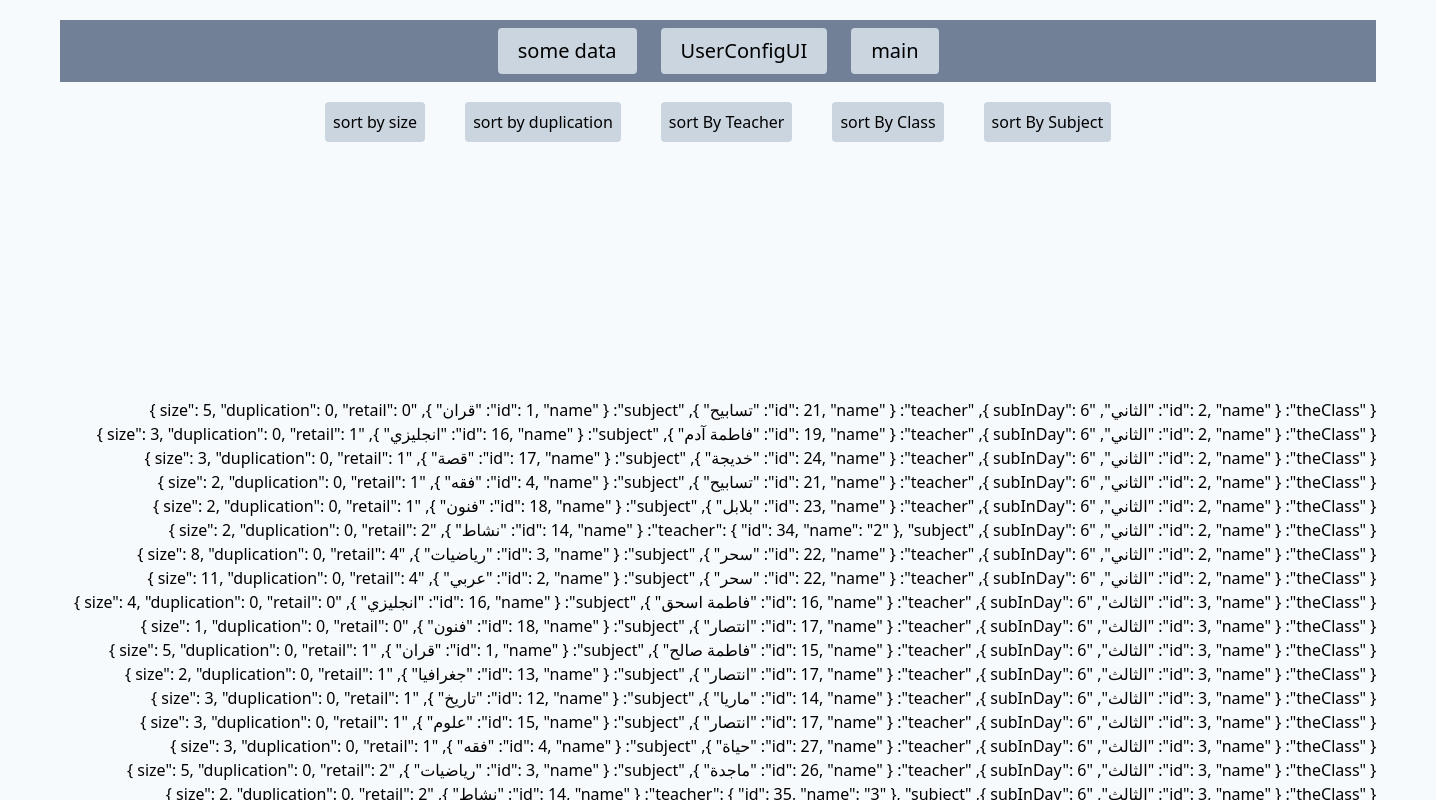
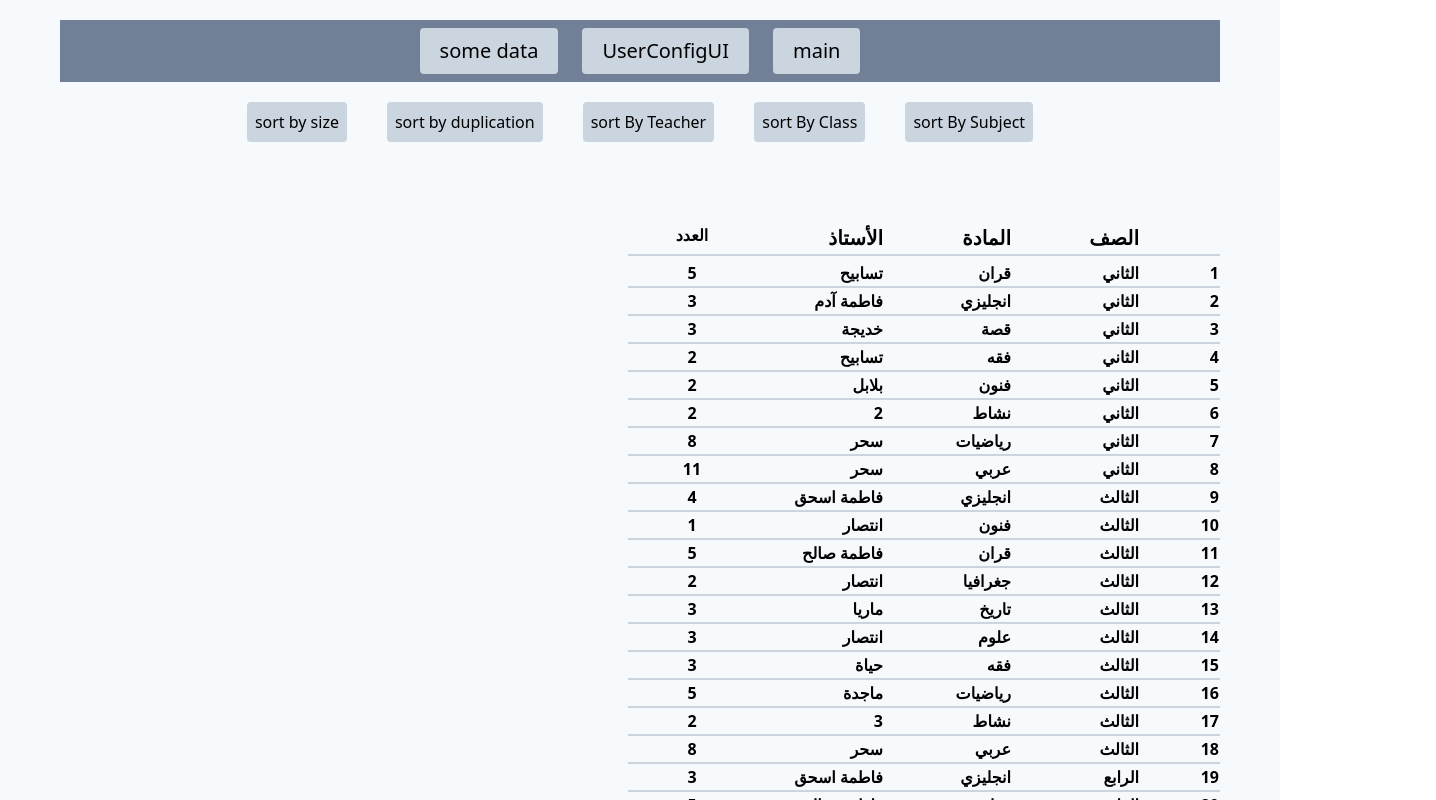
Before and after one commit to m-HARD/Weekly-Classs-Chedule-Source, a Vue app: page / in a window 1280 px wide. Both pictures are taken after a click on the element "UserConfigUI". Shown: the top 800 px of the page, 1436 px wide, since content can reach past the window. Built offline with nearby package versions, Linux system fonts and the light colour scheme.

Commit message:
add table to show user config

```diff
--- a/src/App.vue
+++ b/src/App.vue
@@ -1,6 +1,6 @@
 <template>
-  <div name="App">
-    <div class="bg-gray-100 min-h-screen" style="width: max-content;" dir="rtl">
+  <div name="App" style="min-width: -webkit-fill-available;width: max-content;">
+    <div class="bg-gray-100 min-h-screen" dir="rtl">
       <div class="p-5 mx-10">
         <nav class="w-full py-2 flex justify-center bg-gray-600">
           <span @click="navigate('app-main-ui')" class="mx-3 px-5 py-2 text-xl cursor-pointer bg-gray-400 rounded">main</span>
--- a/src/pages/MainUI.vue
+++ b/src/pages/MainUI.vue
@@ -21,7 +21,7 @@
 
       <div class="w-full mt-20">
 
-        <table class="w-full table-auto mt-10" v-for="theClass in classes" :key="theClass.id">
+        <table class="table-auto mt-10" v-for="theClass in classes" :key="theClass.id">
           <thead>
             <tr class="flex flex-wrap font-bold mb-1 border-b-2 border-gray-400">
               <td class="w-64 font-extrabold text-xl">الصف {{ theClass.name }}</td>
--- a/src/pages/UserConfigUI.vue
+++ b/src/pages/UserConfigUI.vue
@@ -14,17 +14,38 @@
           @click="sortUserConfigBySize()">sort by size</button>
       </div>
 
-      <div class="mt-64">
-        <ul v-for="(userconfig,i) in defultUserConfigBeforeChange" :key="i">
-          <li>{{ userconfig }}</li>
-        </ul>
+      <div class="w-full mt-20">
+
+        <table class="table-auto mt-10">
+          <thead>
+            <tr class="flex flex-wrap font-bold mb-1 border-b-2 border-gray-400">
+              <td class="w-20 font-extrabold text-xl"></td>
+              <td class="w-32 font-extrabold text-xl">الصف</td>
+              <td class="w-32 font-extrabold text-xl">المادة</td>
+              <td class="w-32 font-extrabold text-xl">الأستاذ</td>
+              <td class="w-32 font-semibold text-center">العدد</td>
+            </tr>
+          </thead>
+          <tbody>
+            <tr class="flex flex-wrap border-b-2 border-gray-400" v-for="(userconfig,i) in defultUserConfigBeforeChange" :key="i">
+              <td class="w-20 font-semibold">{{ i+1 }}</td>
+              <td class="w-32 font-semibold">{{ userconfig.theClass.name }}</td>
+              <td class="w-32 font-semibold">{{ userconfig.subject.name }}</td>
+              <td class="w-32 font-semibold">{{ userconfig.teacher.name }}</td>
+              <td class="w-32 font-semibold   text-center">{{ userconfig.size }}</td>
+            </tr>
+          </tbody>
+        </table>
+
       </div>
+
       <div class="w-full flex justify-center mt-10">
         <button class="p-2 mt-5 mx-5 bg-gray-400 rounded hover:bg-gray-500 focus:outline-none cursor-pointer"
           @click="retailUserConfig('all')">retail user config</button>
         <button class="p-2 mt-5 mx-5 bg-gray-400 rounded hover:bg-gray-500 focus:outline-none cursor-pointer"
           @click="retailUserConfig('class',5)">retail user config by class</button>
       </div>
+
       <div class="mt-10">
         after change :
         <ul v-for="(userconfig,i) in data.userConfig" :key="i">
```
